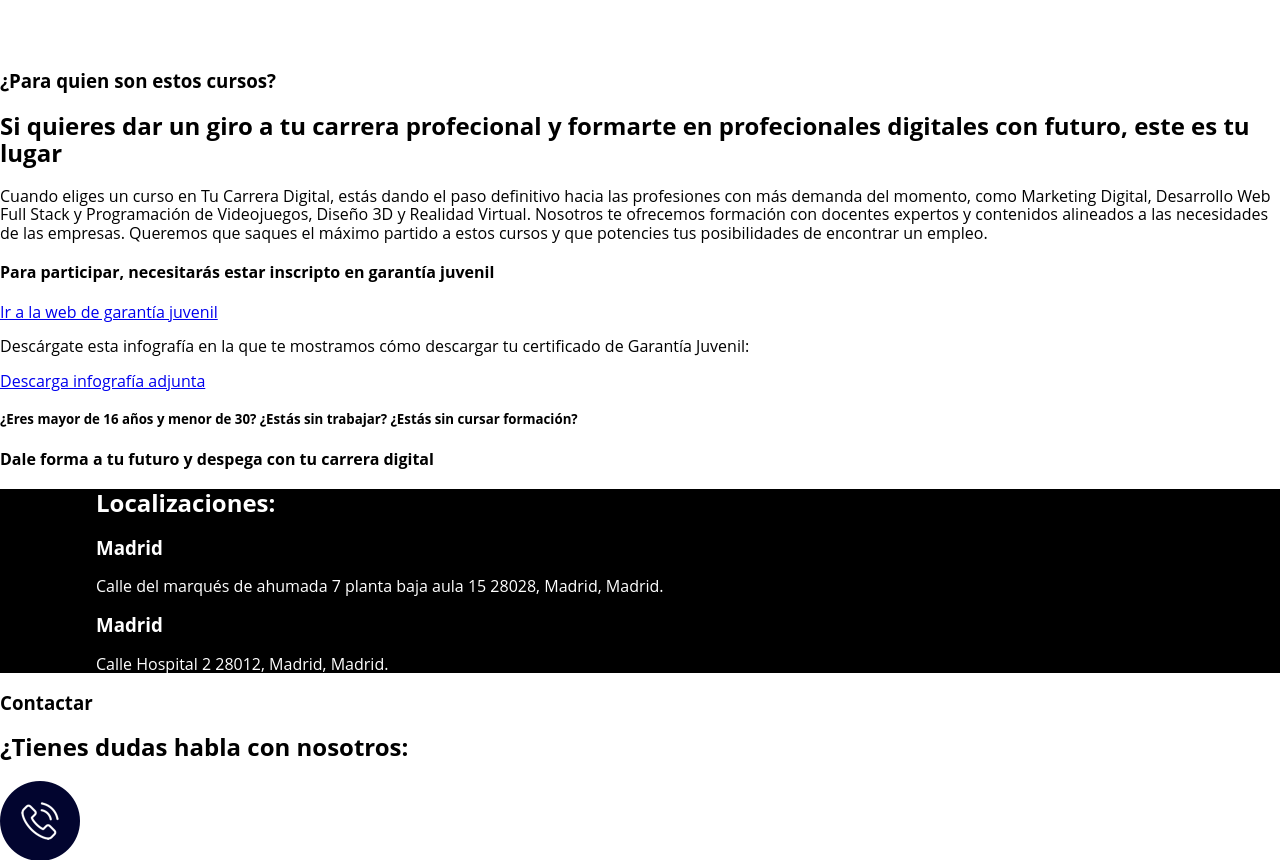
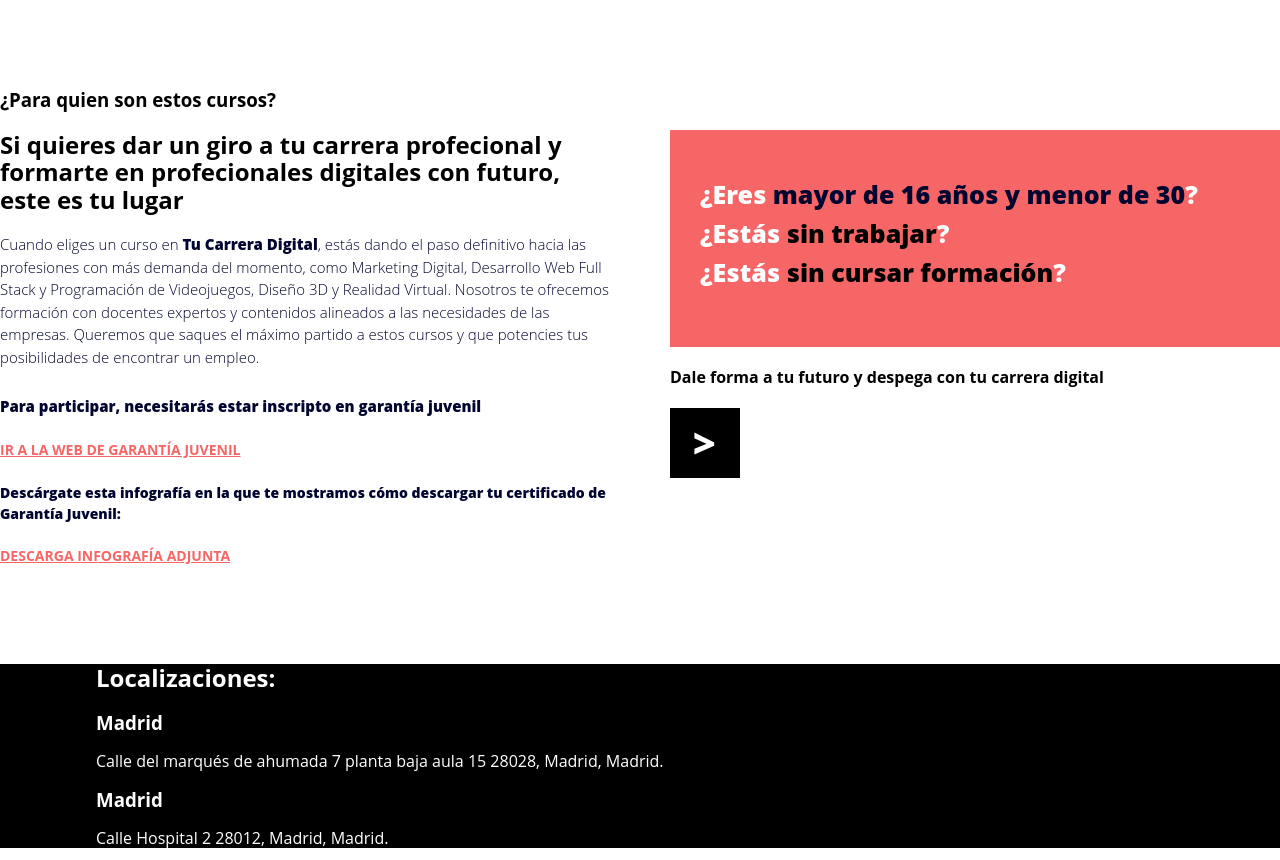
Before and after one commit to MeluFernandez/FULLSTACK, a PHP site: page / in a window 1280 px wide. Shown: the part 2465-3325 px from the top of the page. Run offline with PHP 8.4, Linux system fonts and the light colour scheme.

Commit message:
20231002

```diff
--- a/Proyecto Inicio/CSS/style.css
+++ b/Proyecto Inicio/CSS/style.css
@@ -385,6 +385,111 @@ h1{
 
 /* ESTILOS SECCION PARA QUIEN SON ESTOS CURSOS */
 
+.seccionParaQuien{
+    display: flex;
+    flex-direction: row;
+    margin-bottom: 100px;
+}
+
+.seccionParaQuien>div{
+    flex: 1;
+    max-width: 50%;
+}
+
+.seccionParaQuien h5{
+    color: var(--colorPrincipal);
+    font-family: var(--fuentePrincipal);
+    font-weight: 600;
+    font-size: 1.7rem;
+}
+
+.seccionParaQuien h5{
+    font-family: var(--fuentePrincipal);
+    color: var(--colorSecundario);
+    font-size: 2.7rem;
+    font-weight: 800;
+    margin-bottom: 22px;
+}
+
+.paraQuienIzq{
+    margin-right: 15px;
+}
+
+.seccionParaQuien p{
+    font-family: var(--fuentePrincipal);
+    font-size: 1.5rem;
+    font-weight: 200;
+    margin-bottom: 25px;
+    line-height: 1.5;
+    color: var(--colorSecundario);
+}
+
+.seccionParaQuien span{
+    font-weight: 800;
+}
+
+.paraQuienIzq h4{
+    font-family: var(--fuentePrincipal);
+    color: var(--colorSecundario);
+    font-weight: 800;
+    font-size: 1.5rem;
+    line-height: 1.8;
+}
+
+.paraQuienIzq a{
+    color: var(--colorPrincipal);
+    text-transform: uppercase;
+    font-family: var(--fuentePrincipal);
+    font-size: 1.4rem;
+    font-weight: 700;
+}
+
+.paraQuienIzq h5{
+    font-family: var(--fuentePrincipal);
+    font-weight: 800;
+    font-size: 1.4rem;
+    line-height: 1.5;
+    color: var(--colorSecundario);
+}
+
+.ParaQuienIzq .botonInfografia{
+    background-color: var(--colorPrincipal);
+    color: white;
+    text-decoration: none;
+    padding: 20px 40px;
+    display: inline-block;
+}
+
+.paraQuienDer{
+    display: flex;
+    flex-direction: column;
+    margin-left: 45px;
+    padding-top: 60px;
+}
+
+.superior{
+    background-color: var(--colorPrincipal);
+    padding: 50px 30px;
+}
+
+.superior h5{
+    font-family: var(--fuentePrincipal);
+    color: white;
+    font-size: 2.5rem;
+    font-weight: 800;
+    margin-top: 0;
+    margin-bottom: 10px;
+}
+
+.superior .destacarAzul {
+    color: var(--colorSecundario);
+}
+
+.superior span{
+    color: black;
+}
+
+
 /* ESTILOS LOCALIZACIONES */
 .localizaciones{
 background-color: black;
--- a/Proyecto Inicio/index.html
+++ b/Proyecto Inicio/index.html
@@ -130,7 +130,7 @@
 
     </section>
 
-    <!-- SECCUION PIDENOSLO  -->
+    <!-- SECCION PIDENOSLO  -->
 
     <section class="seccionPidenoslo">
       <h3>¿Te interesa algún otro curso en tu ciudad?</h3>
@@ -160,15 +160,13 @@
 
     <!-- SECCION PARA QUIEN SON ESTOS CURSOS -->
 
-    <section>
-     <div>
+    <section class="seccionParaQuien">
+
+     <div class="paraQuienIzq">
+
       <h3>¿Para quien son estos cursos?</h3>
-      <h2>
-        Si quieres dar un giro a tu carrera profecional y formarte en
-        profecionales digitales con futuro, este es tu lugar
-      </h2>
-      <p>
-        Cuando eliges un curso en Tu Carrera Digital, estás dando el paso
+      <h2>Si quieres dar un giro a tu carrera profecional y formarte en profecionales digitales con futuro, este es tu lugar </h2>
+      <p> Cuando eliges un curso en <span>Tu Carrera Digital</span>, estás dando el paso
         definitivo hacia las profesiones con más demanda del momento, como
         Marketing Digital, Desarrollo Web Full Stack y Programación de
         Videojuegos, Diseño 3D y Realidad Virtual. Nosotros te ofrecemos
@@ -177,24 +175,27 @@
         que potencies tus posibilidades de encontrar un empleo.
       </p>
       <h4>Para participar, necesitarás estar inscripto en garantía juvenil</h4>
-      <a
-        href="https://www.sepe.es/HomeSepe/Personas/encontrar-trabajo/Garantia-Juvenil/que-es-garantia-juvenil"
-        >Ir a la web de garantía juvenil</a
-      >
-      <p>
-        Descárgate esta infografía en la que te mostramos cómo descargar tu
-        certificado de Garantía Juvenil:
-      </p>
-      <a href="https://www.tucarreradigital.es/assets/Infografia-S.G.J.pdf"
-        >Descarga infografía adjunta</a>
+
+      <a href="https://www.sepe.es/HomeSepe/Personas/encontrar-trabajo/Garantia-Juvenil/que-es-garantia-juvenil">Ir a la web de garantía juvenil</a>
+      <h5> Descárgate esta infografía en la que te mostramos cómo descargar tu
+        certificado de Garantía Juvenil:</h5>
+      <a class="botonInfografia" href="https://www.tucarreradigital.es/assets/Infografia-S.G.J.pdf">Descarga infografía adjunta</a>
+
      </div>
 
-     <div>
-      <h5>
-        ¿Eres mayor de 16 años y menor de 30? ¿Estás sin trabajar? ¿Estás sin
-        cursar formación?
-      </h5>
-      <h4>Dale forma a tu futuro y despega con tu carrera digital</h4>
+     <div class="paraQuienDer">
+
+      <div class="superior">
+        <h5>¿Eres <span class="destacarAzul">mayor de 16 años y menor de 30</span>?</h5>
+        <h5>¿Estás <span> sin trabajar</span>? </h5>
+        <h5>¿Estás <span>sin cursar formación</span>?</h5>
+      </div>
+
+      <div class="inferior">
+        <h4>Dale forma a tu futuro y despega con tu carrera digital</h4>
+        <img src="./IMG/ico-centro.png" alt="">
+      </div>
+
      </div>
 
     </section>
```
